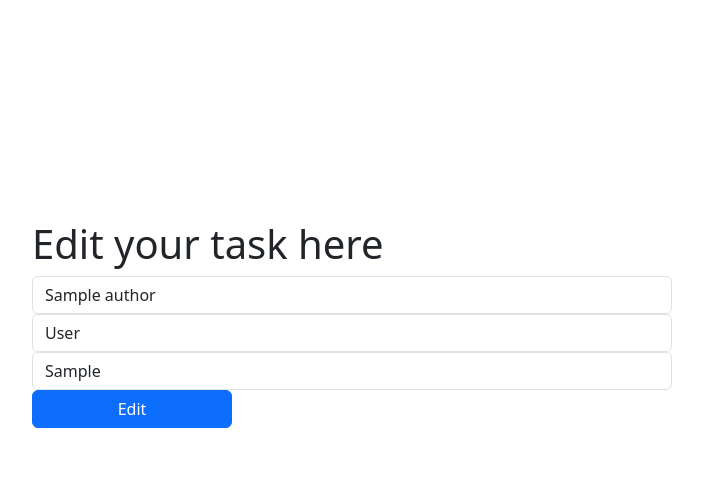
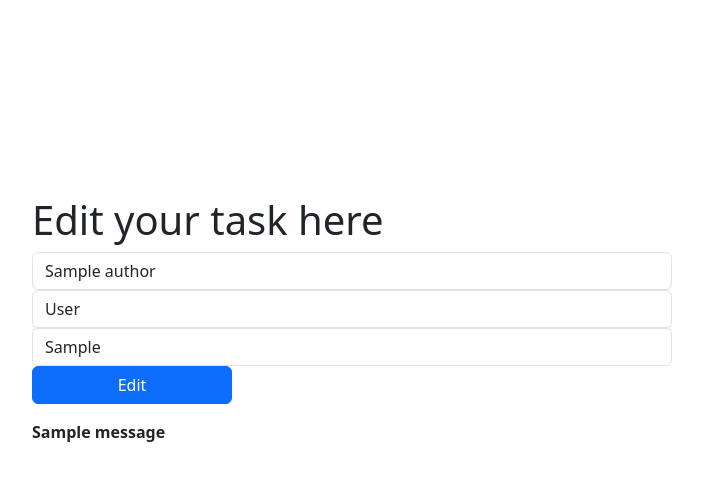
Before and after one commit to Andry925/Library_app, a Django app: page /librarian_profile/edit_author/1/ in a window 1280 px wide. Shown: the part 56-537 px from the top of the page, without its empty margins (288-991 px from the left). Run offline with Django 5.2, Linux system fonts and the light colour scheme; tables that the repository leaves empty hold one stand-in row (values such as "Sample post"); one stand-in notice (Sample message) is shown; some libraries are stand-ins or nearby versions.

Commit message:
Adding error display on frontend

```diff
--- a/library/author/templates/author/edit_author.html
+++ b/library/author/templates/author/edit_author.html
@@ -23,6 +23,11 @@
         </button>
       </div>
     </form>
+    <div class="errors">
+      {% if messages %} {% for error_message in messages %}
+      <strong>{{error_message}}</strong>
+      {% endfor %} {% endif %}
+    </div>
   </div>
 </div>
 {% endblock %}
```
